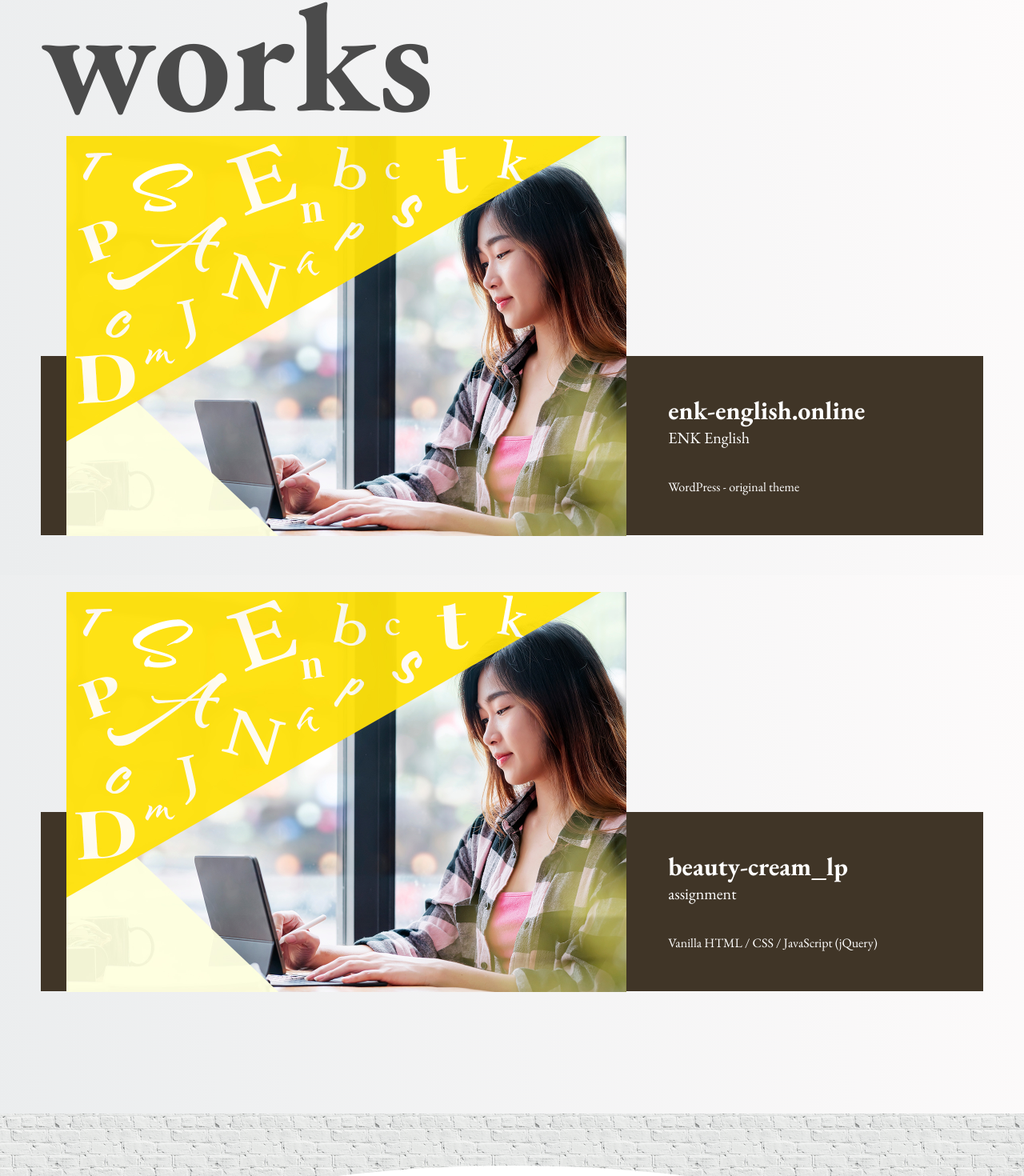
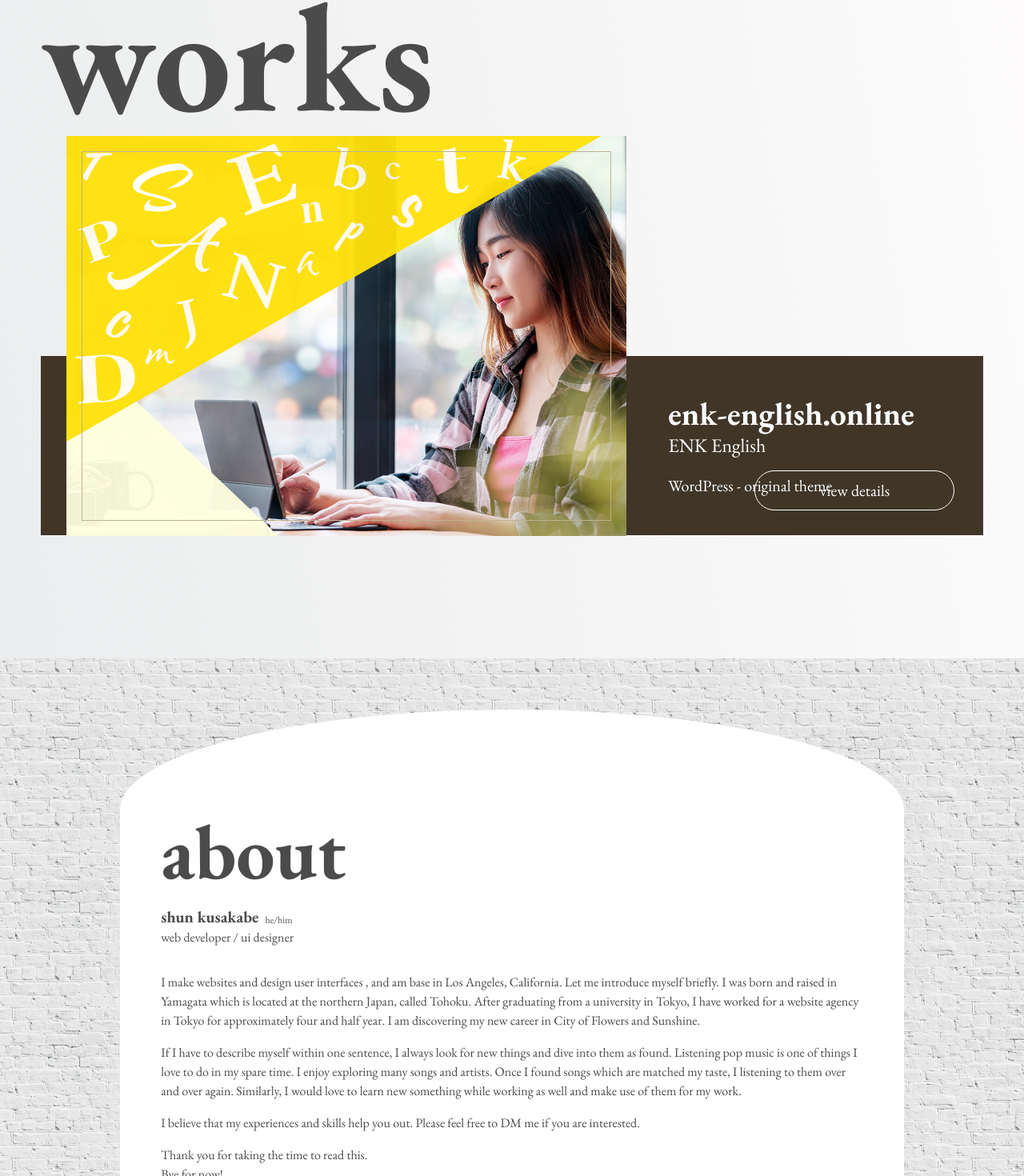
Before and after one commit to shunssv/kusakabe-site, a Next.js app: page / in a window 1280 px wide. Shown: the part 1014-2484 px from the top of the page at 80% size. Built offline with nearby package versions, Linux system fonts and the light colour scheme; a web font is replaced by a local one.

Commit message:
:lipstick: style works area - SHU-87

```diff
--- a/src/pages/index.jsx
+++ b/src/pages/index.jsx
@@ -5,6 +5,7 @@ import Link from 'next/link';
 import { HomeLayout } from '@/components/Layout/HomeLayout';
 import { MediaList } from '@/components/MediaList';
 import mvCherry from '../assets/mv-icon.svg';
+import works1 from '../assets/works1.jpg';
 
 export default function Home() {
   return (
@@ -41,12 +42,11 @@ export default function Home() {
         <article className={styles.worksContainer}>
           <h3 className={styles.title}>works</h3>
           <section className={styles.worksItemContainer}>
-              <h4>
+              <h4 className={styles.worksImageWrapper}>
                 <Link href="/works/enk-english">
                   <Image
-                    src="/works1.jpg"
-                    width={700}
-                    height={500}
+                    src={works1}
+                    sizes="100vw"
                     alt="ENK English"
                     className={styles.worksImage}
                     priority
@@ -54,29 +54,13 @@ export default function Home() {
                 </Link>
               </h4>
               <dl className={styles.worksInfo}>
-                <dt>enk-english.online</dt>
-                <dd>ENK English</dd>
-                <dd>WordPress - original theme</dd>
+                <dt className={styles.domain}>enk-english.online</dt>
+                <dd className={styles.name}>ENK English</dd>
+                <dd className={styles.features}>WordPress - original theme</dd>
+                <dd>
+                  <Link href="/works/enk-english" className={styles.button}>view details</Link>
+                </dd>
               </dl>
-          </section>
-          <section className={styles.worksItemContainer}>
-            <Link href="/works/enk-english">
-              <h4>
-                <Image
-                  src="/works1.jpg"
-                  width={700}
-                  height={500}
-                  alt="ENK English"
-                  className={styles.worksImage}
-                  priority
-                />
-              </h4>
-              <dl className={styles.worksInfo}>
-                <dt>beauty-cream_lp</dt>
-                <dd>assignment</dd>
-                <dd>Vanilla HTML / CSS / JavaScript (jQuery)</dd>
-              </dl>
-            </Link>
           </section>
         </article>
 
--- a/src/styles/Home.module.scss
+++ b/src/styles/Home.module.scss
@@ -35,24 +35,29 @@
   }
 }
 .worksItemContainer {
-  h4 {
-    width: fit-content;
+  .worksImageWrapper {
+    outline: 1px solid #bfb38e;
+    outline-offset: -10px;
   }
   .worksInfo {
     background-color: #403527;
     color: #fff;
-    margin: -30px 10px 0px auto;
-    padding: 0.75em 1.25em;
+    padding: 1em 1.5em 4em;
     position: relative;
-    width: 70%;
     z-index: 1;
-    dt {
+    .domain {
       font-size: 1.25rem;
       font-weight: bold;
     }
-    dd:last-of-type {
-      font-size: 0.75rem;
-      margin-top: 1.5em;
+    .button {
+      border: solid 1px #fff;
+      border-radius: 25px;
+      bottom: 9%;
+      padding: 0.5em 1em;
+      position: absolute;
+      right: 4%;
+      text-align: center;
+      width: 130px;
     }
   }
   &:not(:first-of-type) {
@@ -110,7 +115,12 @@
 
 /* ============ SP layout only ============ */
 @media (max-width: 520px) {
-
+  .worksInfo {
+    .features {
+      font-size: 0.75rem;
+      margin-top: 1.5em;
+    }
+  }
 }
 
 /* ========= Tablet and PC layout ========= */
@@ -121,8 +131,8 @@
     }
   }
   .worksItemContainer {
-    .worksInfo {
-      margin: -30px 20px 0 auto;
+    .worksImageWrapper {
+      outline-offset: -20px;
     }
   }
   .aboutContainer {
@@ -148,6 +158,26 @@
       padding: 20% 2% 5%;
       .mvImages {
         margin-bottom: 20%;
+      }
+    }
+  }
+  .worksItemContainer {
+    .worksInfo {
+      padding: 2em 2em 4em;
+      .domain {
+        font-size: 2rem;
+      }
+      .name {
+        font-size: 1.25rem;
+      }
+      .features {
+        font-size: 1rem;
+        margin-top: 1.5em;
+      }
+      .button {
+        width: 200px;
+        bottom: 10%;
+        font-size: 1.25rem;
       }
     }
   }
@@ -190,10 +220,25 @@
     padding: 4% 4% 12%;
   }
   .worksItemContainer {
-    h4 {
+    .worksImageWrapper {
       margin-left: 2em;
       position: relative;
+      width: 700px;
       z-index: 1;
+      &::before {
+        background-color: rgba(191, 179, 142, 0.3);
+        bottom: 0;
+        content: '';
+        left: 0;
+        opacity: 0;
+        position: absolute;
+        right: 0;
+        top: 0;
+        transition: opacity 0.5s;
+      }
+      &:hover::before {
+        opacity: 1;
+      }
     }
     .worksInfo {
       display: flex;
@@ -204,18 +249,26 @@
       padding: 3em 1.25em 3em 49em;
       width: 100%;
       z-index: 0;
-      dt {
-        font-size: 2rem;
+      .domain {
+        font-size: 2.5rem;
       }
-      dd:first-of-type {
+      .name {
+        flex: 1;
+        font-size: 1.5rem;
+      }
+      .features {
         font-size: 1.25rem;
-        flex: 1;
       }
-      dd:last-of-type {
-        font-size: 1rem;
+      .button {
+        bottom: 14%;
+        font-size: 1.25rem;
+        right: 3%;
+        width: 250px;
+        transition: background-color 0.5s, border 0.5s;
       }
       a:hover {
-        border: solid 1px #8b7353;
+        background-color: #bfb38e;
+        border: solid 1px #bfb38e;
       }
     }
     &:not(:first-of-type) {
```
Also changed, not shown: src/assets/works1.jpg (added).
